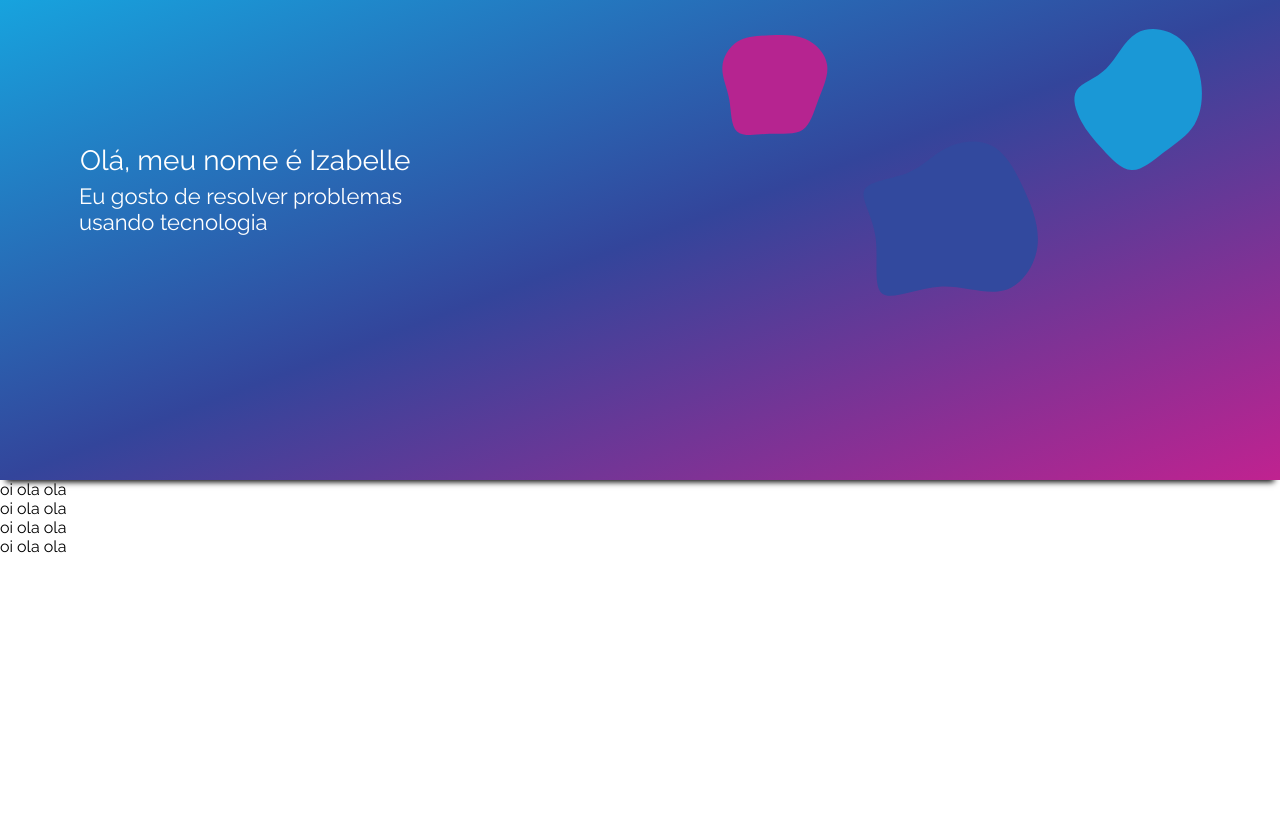
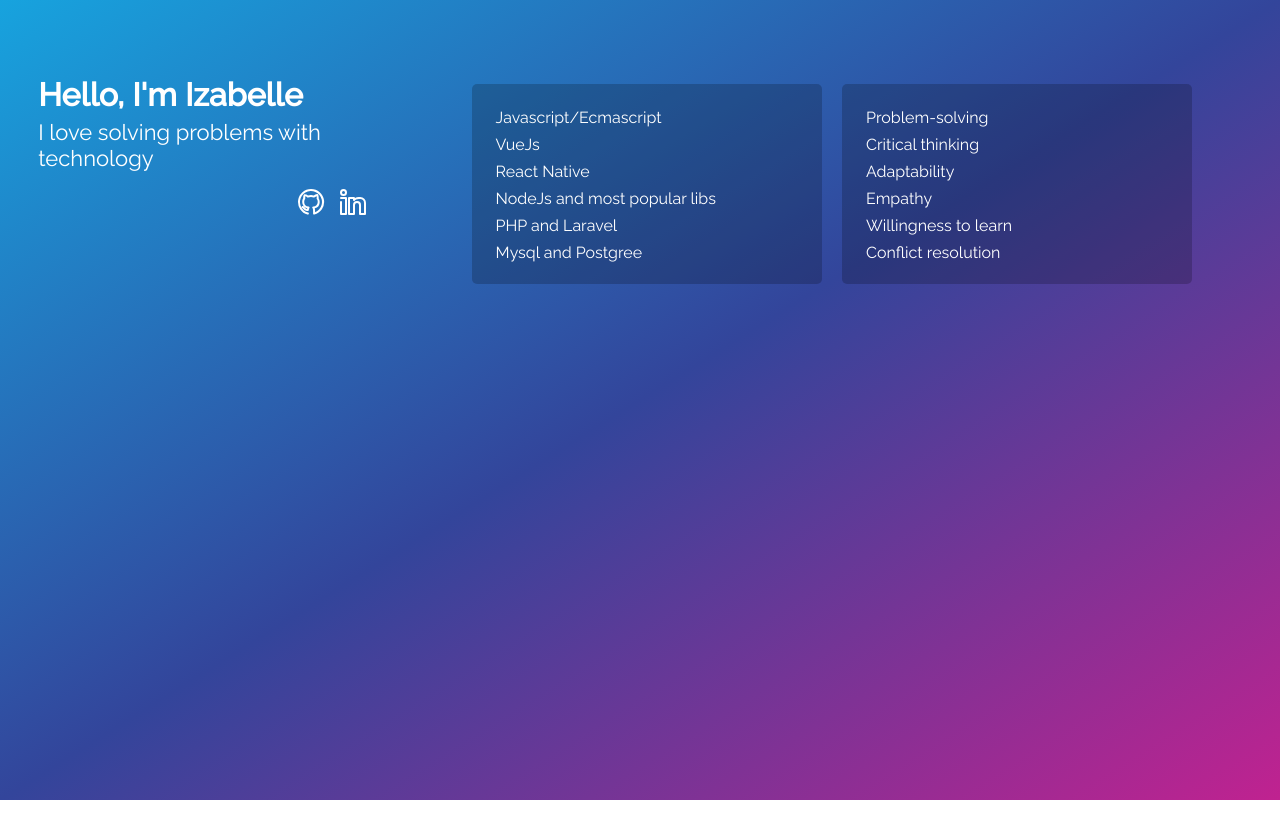
Before and after one commit to araujoizabelle/araujoizabelle.github.io, a plain HTML site: page index.html in a window 1280 px wide. After the commit the page ends 800 px from the top, so only its background shows below. Drawn offline with Linux system fonts and the light colour scheme.

Commit message:
site completed

```diff
--- a/index.html
+++ b/index.html
@@ -1,59 +1,80 @@
 <!DOCTYPE html>
 <html lang="en">
+
 <head>
     <meta charset="UTF-8">
     <meta name="viewport" content="width=device-width, initial-scale=1.0">
     <link rel="stylesheet" href="styles.css">
     <link rel="preconnect" href="https://fonts.gstatic.com">
-<link href="https://fonts.googleapis.com/css2?family=Open+Sans:wght@300;400;600&family=Raleway:wght@300;400;500&display=swap" rel="stylesheet">
+    <link href="https://fonts.googleapis.com/css2?family=Open+Sans:wght@300;400;600&family=Raleway:wght@300;400;500&display=swap" rel="stylesheet">
     <title>Document</title>
 </head>
+
 <body>
     <header class="header">
-        <div class="header__description">
-            <p class="header__title">Olá, meu nome é Izabelle</p>
-            <p class="header__sub">Eu gosto de resolver problemas usando tecnologia</p>
+        <div class="header__item text">
+            <div class="header__text">
+                <p class="header__title">Hello, I'm Izabelle</p>
+                <p class="header__sub">I love solving problems with technology</p>
+            </div>
+            <div class="header__contact">
+                <div class="header__contact--github">
+                    <svg width="32" height="32" xmlns="http://www.w3.org/2000/svg">
+                    <title/>
+
+                    <g>
+                    <title>background</title>
+                    <rect fill="none" id="canvas_background" height="402" width="582" y="-1" x="-1"/>
+                    </g>
+                    <g>
+                    <title>Layer 1</title>
+                    <path fill="#ffffff" id="svg_1" d="m16,3a13,13 0 0 0 -3.46,25.53a1,1 0 1 0 0.53,-1.92a11,11 0 1 1 7,-0.4a15.85,15.85 0 0 0 -0.3,-3.92a6.27,6.27 0 0 0 4.91,-6.29a6.42,6.42 0 0 0 -1.05,-3.87a7.09,7.09 0 0 0 -0.4,-3.36a1,1 0 0 0 -1.1,-0.67a8,8 0 0 0 -3.37,1.28a11.35,11.35 0 0 0 -2.76,-0.38a13.09,13.09 0 0 0 -3,0.43a5.74,5.74 0 0 0 -3.38,-1.18a1,1 0 0 0 -1,0.66a7.06,7.06 0 0 0 -0.37,3.19a7.15,7.15 0 0 0 -1.05,3.9a6.66,6.66 0 0 0 5,6.28a7.43,7.43 0 0 0 -0.15,0.79c-1,0.06 -1.58,-0.55 -2.32,-1.48a3.45,3.45 0 0 0 -1.94,-1.53a1,1 0 0 0 -1.15,0.76a1,1 0 0 0 0.71,1.18c0.16,0 0.55,0.52 0.77,0.81a4.74,4.74 0 0 0 3.75,2.25a4.83,4.83 0 0 0 1.3,-0.18l0,0a1,1 0 0 0 0.29,-0.14l0,0a0.72,0.72 0 0 0 0.18,-0.21a0.34,0.34 0 0 0 0.08,-0.09a0.85,0.85 0 0 0 0.06,-0.17a1.52,1.52 0 0 0 0.06,-0.2l0,0a4.11,4.11 0 0 1 0.46,-1.91a1,1 0 0 0 -0.76,-1.65a4.6,4.6 0 0 1 -4.34,-4.51a4.84,4.84 0 0 1 0.87,-3a1,1 0 0 0 0.24,-0.83a5,5 0 0 1 0,-1.85a3.59,3.59 0 0 1 1.74,0.92a1,1 0 0 0 1,0.23a12.49,12.49 0 0 1 2.95,-0.47a9.91,9.91 0 0 1 2.65,0.43a1,1 0 0 0 1,-0.18a5,5 0 0 1 2,-1a4.11,4.11 0 0 1 0,1.91a1.05,1.05 0 0 0 0.32,1a4,4 0 0 1 0.71,2.84a4.29,4.29 0 0 1 -4.41,4.46a1,1 0 0 0 -0.94,0.65a1,1 0 0 0 0.28,1.11c0.59,0.51 0.5,4 0.47,5.36a1,1 0 0 0 0.38,0.81a1,1 0 0 0 0.62,0.21a1.07,1.07 0 0 0 0.25,0a13,13 0 0 0 -3.33,-25.6z"/>
+                    </g>
+                    </svg>
+                </div>
+                <div class="header__contact--linkedin">
+                    <svg width="32" height="32" xmlns="http://www.w3.org/2000/svg">
+                        <title/>
+
+                        <g>
+                            <title>background</title>
+                            <rect fill="none" id="canvas_background" height="402" width="582" y="-1" x="-1"/>
+                        </g>
+                        <g>
+                            <title>Layer 1</title>
+                            <path fill="#ffffff" id="svg_1" d="m6.5,3a3.5,3.5 0 1 0 3.5,3.5a3.5,3.5 0 0 0 -3.5,-3.5zm0,5a1.5,1.5 0 1 1 1.5,-1.5a1.5,1.5 0 0 1 -1.5,1.5z"/>
+                            <path fill="#ffffff" id="svg_2" d="m9,11l-5,0a1,1 0 0 0 0,2l4,0l0,14l-3,0l0,-11a1,1 0 0 0 -2,0l0,12a1,1 0 0 0 1,1l5,0a1,1 0 0 0 1,-1l0,-16a1,1 0 0 0 -1,-1z"/>
+                            <path fill="#ffffff" id="svg_3" d="m27.34,12.68a5.94,5.94 0 0 0 -4.34,-1.68l-1,0a7.84,7.84 0 0 0 -4,0.89a1,1 0 0 0 -1,-0.89l-5,0a1,1 0 0 0 -1,1l0,16a1,1 0 0 0 1,1l5,0a1,1 0 0 0 1,-1l0,-9a2,2 0 0 1 4,0l0,9a1,1 0 0 0 1,1l5,0a1,1 0 0 0 1,-1l0,-11a5.9,5.9 0 0 0 -1.66,-4.32zm-0.34,14.32l-3,0l0,-8a4,4 0 0 0 -8,0l0,8l-3,0l0,-14l3,0l0,1a1,1 0 0 0 0.62,0.92a1,1 0 0 0 1.09,-0.21c0.95,-1 1.7,-1.71 4.29,-1.71l1,0a4,4 0 0 1 2.92,1.09a4,4 0 0 1 1.08,2.91l0,10z"/>
+                        </g>
+                    </svg>
+                </div>
+            </div>
         </div>
-        <div class="header__image">
-            <svg class="blob one"
-                viewBox="0 0 600 600"
-                xmlns="http://www.w3.org/2000/svg"
-            >
-                <g transform="translate(300,300)">
-                <path d="M120,-157.6C152.7,-141.5,174.3,-102.6,194.8,-58.8C215.3,-14.9,234.6,33.8,228.4,80.8C222.2,127.8,190.4,173.1,148.1,184C105.8,195,52.9,171.5,-2.4,174.8C-57.8,178.2,-115.6,208.4,-137.5,190.9C-159.3,173.3,-145.3,108,-153,56.3C-160.7,4.6,-190.2,-33.4,-178.3,-54.2C-166.4,-75.1,-113.2,-78.8,-76.6,-93.6C-40,-108.3,-20,-134.2,11.9,-150.5C43.7,-166.8,87.4,-173.6,120,-157.6Z" fill="#b62490" />
-                </g>
-            </svg>
-            <svg class="blob two"
-                viewBox="0 0 600 600"
-                xmlns="http://www.w3.org/2000/svg"
-            >
-                <g transform="translate(300,300)">
-                <path d="M120,-157.6C152.7,-141.5,174.3,-102.6,194.8,-58.8C215.3,-14.9,234.6,33.8,228.4,80.8C222.2,127.8,190.4,173.1,148.1,184C105.8,195,52.9,171.5,-2.4,174.8C-57.8,178.2,-115.6,208.4,-137.5,190.9C-159.3,173.3,-145.3,108,-153,56.3C-160.7,4.6,-190.2,-33.4,-178.3,-54.2C-166.4,-75.1,-113.2,-78.8,-76.6,-93.6C-40,-108.3,-20,-134.2,11.9,-150.5C43.7,-166.8,87.4,-173.6,120,-157.6Z" fill="#1a98d6" />
-                </g>
-            </svg>
-            <svg class="blob three"
-                viewBox="0 0 600 600"
-                xmlns="http://www.w3.org/2000/svg"
-            >
-                <g transform="translate(300,300)">
-                <path d="M120,-157.6C152.7,-141.5,174.3,-102.6,194.8,-58.8C215.3,-14.9,234.6,33.8,228.4,80.8C222.2,127.8,190.4,173.1,148.1,184C105.8,195,52.9,171.5,-2.4,174.8C-57.8,178.2,-115.6,208.4,-137.5,190.9C-159.3,173.3,-145.3,108,-153,56.3C-160.7,4.6,-190.2,-33.4,-178.3,-54.2C-166.4,-75.1,-113.2,-78.8,-76.6,-93.6C-40,-108.3,-20,-134.2,11.9,-150.5C43.7,-166.8,87.4,-173.6,120,-157.6Z" fill="#32499e" />
-                </g>
-            </svg>
+
+        <div class="header__item skills">
+            <div class="header__skills">
+                <ul>
+                    <li>Javascript/Ecmascript</li>
+                    <li>VueJs</li>
+                    <li>React Native</li>
+                    <li>NodeJs and most popular libs</li>
+                    <li>PHP and Laravel</li>
+                    <li>Mysql and Postgree</li>
+                </ul>
+            </div>
+
+            <div class="header__skills">
+                <ul>
+                    <li>Problem-solving</li>
+                    <li>Critical thinking</li>
+                    <li>Adaptability</li>
+                    <li>Empathy</li>
+                    <li>Willingness to learn</li>
+                    <li>Conflict resolution</li>
+                </ul>
+            </div>
         </div>
     </header>
-    <article class="about">
-        <section class="about__hard-skills">
-            oi ola ola
-        </section>
-        <section class="about__soft-skills">
-            oi ola ola
-        </section>
-        <section class="about__my-experience"> oi ola ola</section>
-        <section class="about__my-passions">oi ola ola</section>
-    </article>
-    <footer class="footer">
-        <div class="footer__place"></div>
-        <div class="footer__social"></div>
-    </footer>
 </body>
+
 </html>
--- a/styles.css
+++ b/styles.css
@@ -6,131 +6,130 @@
 }
 
 body {
-    width: 100vw;
-    height: 100vh;
+    width: 100%;
     background-color: white;
     font-family: 'Raleway', sans-serif;
 }
 
 .header {
+    width: 100%;
+    min-height: 100vh;
+    display: flex;
+    flex-direction: row;
+    flex-wrap: wrap;
+    justify-content: space-between;
     background-image: linear-gradient(to bottom right, #17a3de, #33459b, #c02290);
-    width: 100%;
-    height: 60%;
-    box-shadow: 0 8px 6px -6px black;
-    color: white;
-    display: flex;
-    flex-flow: row nowrap;
-    justify-content: space-between;
+    color: #fff;
 }
 
-.header__description {
+.header__item {
     padding: 10px;
-    font-size: 22px;
+    margin-top: 20px;
+}
+
+.text {
+    width: 30%;
+}
+
+.header__text {
+    padding: 10px;
     margin-top: 10%;
-    max-width: 30%;
     margin-left: 5%;
 }
 
 .header__title {
-    font-size: 28px;
-    padding: 6px;
+    font-size: 32px;
+    font-weight: bold;
 }
 
 .header__sub {
-    margin-left: 5px;
+    margin-top: 6px;
+    font-size: 22px;
+    font-weight: medium;
 }
 
-.header__image {
-    width: 100%;
-    position: relative;
+.header__contact {
+    display: flex;
+    flex-direction: row;
+    align-items: center;
+    justify-content: flex-end;
 }
 
-.about {
-    width: 100%;
-    height: 100%;
-    flex-flow: row wrap;
-    justify-content: space-around;
+.header__contact div {
+    margin: 5px;
 }
 
-.about__hard-skills {
-
+.skills {
+    width: 70%;
+    margin-top: 5%;
+    display: flex;
+    flex-direction: row;
+    justify-content: center;
 }
 
-.about__soft-skills {
-
+.header__skills {
+    width: 40%;
+    height: 200px;
+    margin: 10px;
+    border-radius: 5px;
+    background: rgba(0, 0, 0, 0.2);
 }
 
-.about__my-experience {
-
+.header__skills ul {
+    list-style-type: none;
+    margin-top: 20px;
+    margin-left: 20px;
 }
 
-.about__my-passions {
-
+.header__skills ul li {
+    padding: 4px;
 }
 
-.footer {
-    width: 100%;
-    height: 50%;
+@media screen and (max-width: 986px) {
+    .header {
+        display: flex;
+        flex-direction: column;
+        flex-wrap: nowrap;
+    }
+    .text {
+        width: 100%;
+    }
+    .skills {
+        width: 100%;
+    }
+    .header__contact {
+        margin-right: 50px;
+    }
 }
 
-.footer__place {
-
+@media screen and (max-width: 658px) {
+    .header {
+        display: flex;
+        flex-direction: column;
+        flex-wrap: nowrap;
+    }
+    .text {
+        width: 100%;
+    }
+    .skills {
+        width: 100%;
+        display: flex;
+        flex-direction: column;
+        align-items: center;
+    }
+    .header__skills {
+        width: 90%;
+    }
 }
 
-.footer__social {
-
-}
-
-
-
-.blob {
-    position: absolute;
-    max-height:100%;
-    width: 30%;
-}
-
-.one {
-    width: 20%;
-    margin-left: 30%;
-}
-
-.two {
-    width: 25%;
-    margin-left: 70%;
-}
-
-.three {
-    margin-left: 45%;
-    margin-top: 10%;
-}
-
-.one path {
-    animation: blob 7s linear  infinite;
-}
-
-.two path {
-    animation: blob 10s linear  infinite;
-}
-
-.three path {
-    animation: blob 5s linear  infinite;
-}
-
-@keyframes blob {
-    0% {
-        d:path("M120,-157.6C152.7,-141.5,174.3,-102.6,194.8,-58.8C215.3,-14.9,234.6,33.8,228.4,80.8C222.2,127.8,190.4,173.1,148.1,184C105.8,195,52.9,171.5,-2.4,174.8C-57.8,178.2,-115.6,208.4,-137.5,190.9C-159.3,173.3,-145.3,108,-153,56.3C-160.7,4.6,-190.2,-33.4,-178.3,-54.2C-166.4,-75.1,-113.2,-78.8,-76.6,-93.6C-40,-108.3,-20,-134.2,11.9,-150.5C43.7,-166.8,87.4,-173.6,120,-157.6Z");
+@media screen and (min-width: 2560px) {
+    .header__title {
+        font-size: 62px;
+        font-weight: bold;
     }
-
-    25% {
-        d:path("M67.8,-97.1C87.8,-78.8,103.8,-58.9,117.4,-34.1C130.9,-9.4,142,20.2,139.5,50.7C137,81.2,120.8,112.6,95.3,150.1C69.8,187.7,34.9,231.3,3.3,226.8C-28.2,222.2,-56.4,169.3,-91.6,134.9C-126.8,100.5,-169,84.6,-179.6,57.1C-190.2,29.7,-169.3,-9.3,-155.2,-49.7C-141,-90.1,-133.7,-132,-109,-148.8C-84.2,-165.6,-42.1,-157.3,-9.1,-144.8C23.9,-132.2,47.8,-115.5,67.8,-97.1Z");
-    }
-    50% {
-        d:path("M137.1,-191.3C172,-163.4,190.6,-115.7,197.2,-70.1C203.8,-24.4,198.5,19.2,178.9,51.5C159.3,83.9,125.5,105,93.3,129.6C61.1,154.1,30.6,182.1,1.1,180.6C-28.4,179.1,-56.8,148.2,-81.2,121.1C-105.6,94.1,-126.1,70.8,-141.6,41.6C-157.2,12.4,-168,-22.9,-153.9,-45C-139.8,-67,-100.7,-76,-70.9,-105.5C-41.1,-135,-20.6,-185,15.3,-206C51.1,-227.1,102.3,-219.1,137.1,-191.3Z");
-    }
-    75% {
-        d:path("M123.7,-157.1C162.4,-142.2,197.2,-108.8,202.8,-70.8C208.3,-32.9,184.5,9.7,169,54.2C153.6,98.7,146.4,145.2,119.7,162.7C92.9,180.2,46.4,168.6,-1.9,171.1C-50.2,173.7,-100.3,190.4,-122.2,171.3C-144.1,152.3,-137.7,97.5,-144.1,52.7C-150.6,7.9,-169.9,-26.8,-170.5,-64.8C-171,-102.8,-152.8,-144,-121.3,-161.3C-89.7,-178.5,-44.9,-171.8,-1.2,-170.1C42.5,-168.5,85,-172,123.7,-157.1Z");
-    }
-    100% {
-        d:path("M120,-157.6C152.7,-141.5,174.3,-102.6,194.8,-58.8C215.3,-14.9,234.6,33.8,228.4,80.8C222.2,127.8,190.4,173.1,148.1,184C105.8,195,52.9,171.5,-2.4,174.8C-57.8,178.2,-115.6,208.4,-137.5,190.9C-159.3,173.3,-145.3,108,-153,56.3C-160.7,4.6,-190.2,-33.4,-178.3,-54.2C-166.4,-75.1,-113.2,-78.8,-76.6,-93.6C-40,-108.3,-20,-134.2,11.9,-150.5C43.7,-166.8,87.4,-173.6,120,-157.6Z");
+    .header__sub {
+        margin-top: 6px;
+        font-size: 54px;
+        font-weight: medium;
     }
 }
```
